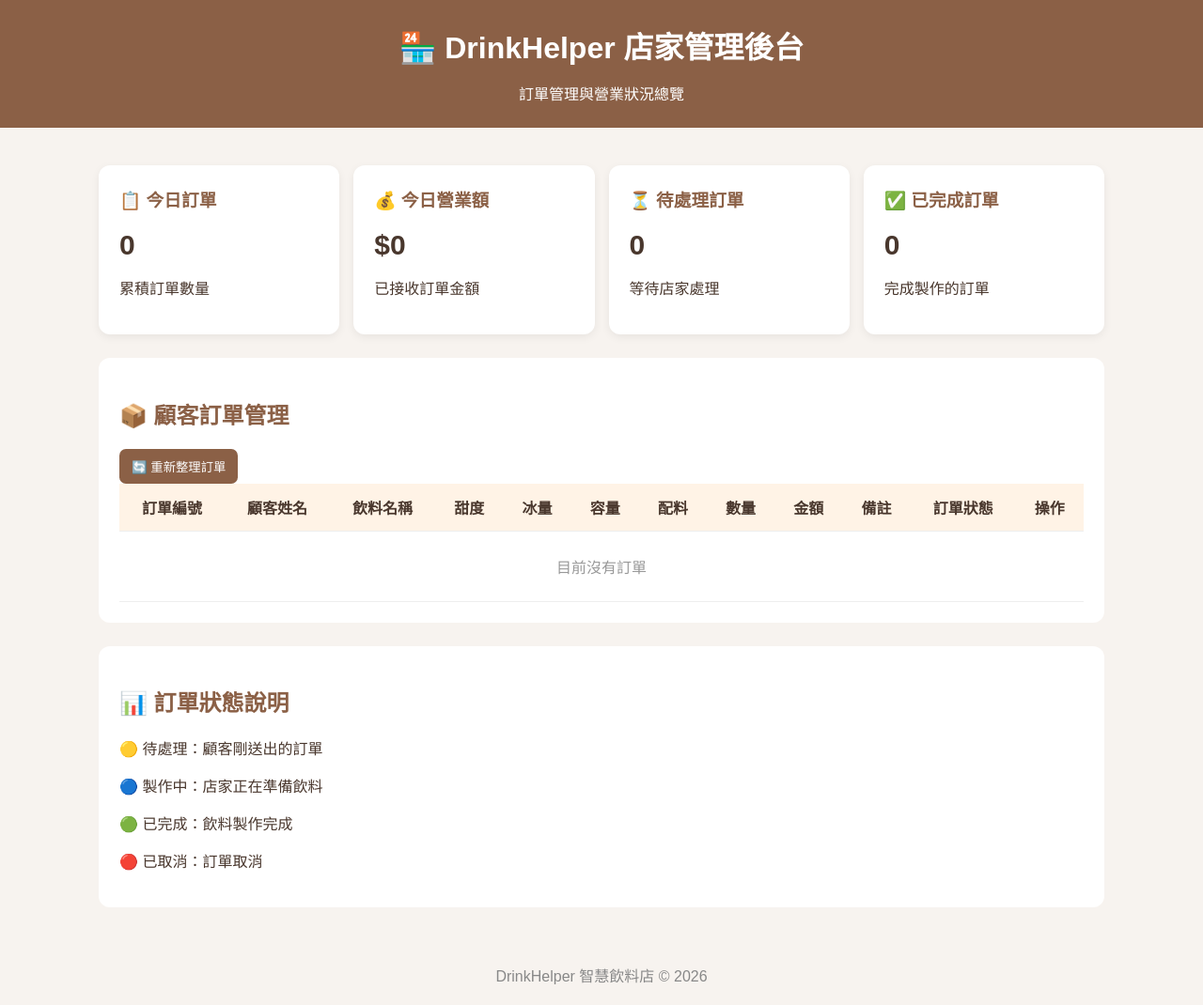
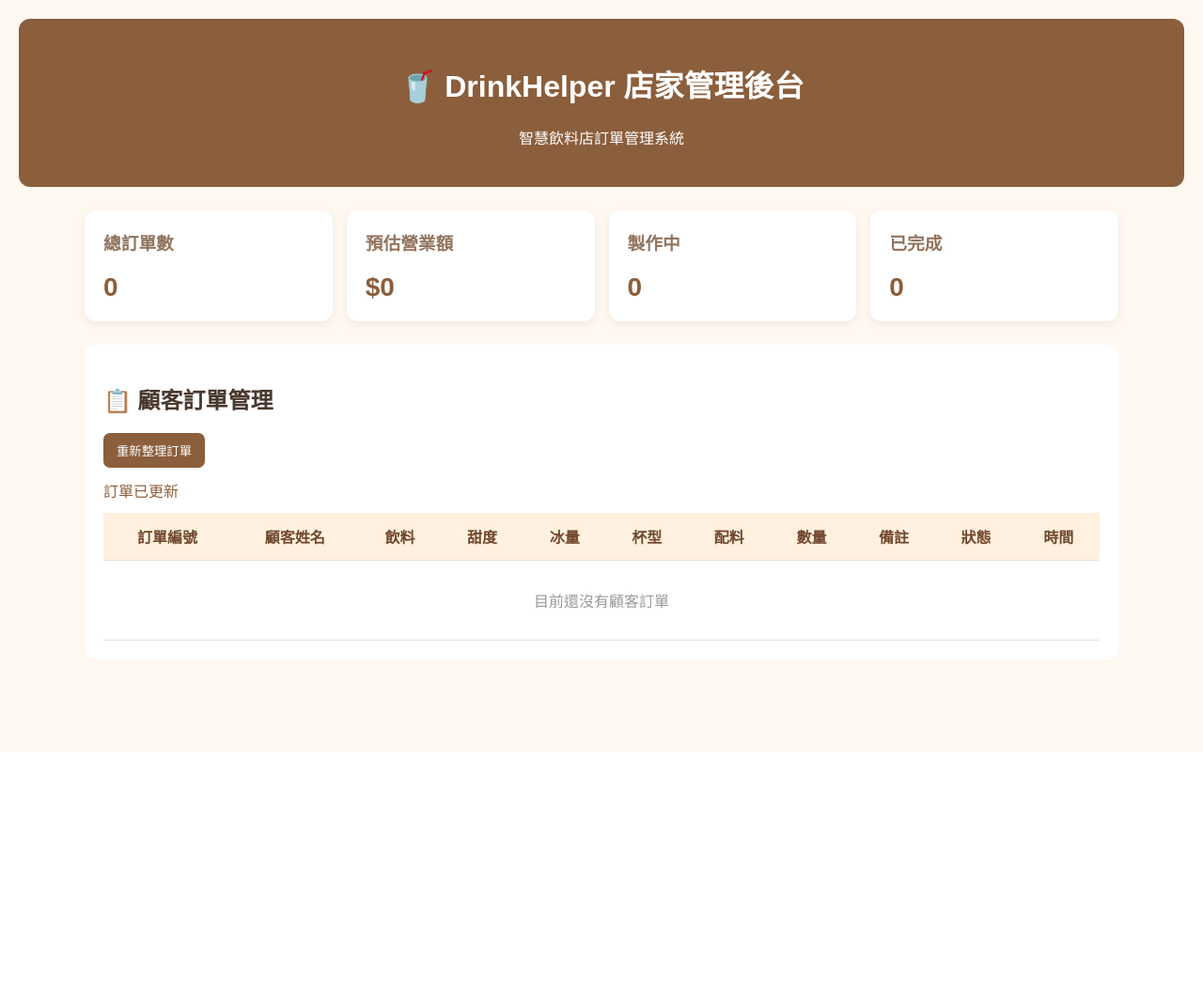
Before and after one commit to c115193201-lgtm/Repository-name, a Flask app: page /admin in a window 1280 px wide. Shown: the whole page at 94% size. After the commit the page ends 800 px from the top, so only its background shows below. Run offline with Flask 3, Linux system fonts and the light colour scheme; data that the repository does not hold is empty.

Commit message:
Update admin.html

```diff
--- a/templates/admin.html
+++ b/templates/admin.html
@@ -1,555 +1,354 @@
-
 
 <!DOCTYPE html>
-
 <html lang="zh-TW">
-
 <head>
-
 <meta charset="UTF-8">
-
 <meta name="viewport" content="width=device-width, initial-scale=1.0">
-
 <title>DrinkHelper 店家管理後台</title>
 
 <style>
-
-* {
-
-    box-sizing: border-box;
-
-}
+* { box-sizing: border-box; }
 
 body {
-
     margin: 0;
-
+    padding: 20px;
     font-family: Arial, "Microsoft JhengHei", sans-serif;
-
-    background: #f7f3ef;
-
-    color: #49372d;
-
+    background: #fff8f0;
+    color: #49382e;
 }
 
 header {
-
-    background: #8b6046;
-
+    background: #8b5e3c;
     color: white;
-
     padding: 25px;
-
+    border-radius: 12px;
     text-align: center;
-
-}
-
-header h1 {
-
-    margin: 0;
-
-}
-
-header p {
-
-    margin-bottom: 0;
-
 }
 
 .container {
-
     max-width: 1100px;
-
     margin: 25px auto;
-
-    padding: 15px;
-
 }
 
 .stats {
-
     display: grid;
-
     grid-template-columns: repeat(auto-fit, minmax(180px, 1fr));
-
     gap: 15px;
-
+    margin-bottom: 25px;
 }
 
 .card {
-
     background: white;
-
-    padding: 22px;
-
+    padding: 20px;
     border-radius: 12px;
-
     box-shadow: 0 3px 10px #00000010;
-
 }
 
 .card h3 {
-
-    color: #8b6046;
-
+    color: #92745e;
     margin-top: 0;
-
 }
 
 .number {
-
-    font-size: 30px;
-
+    font-size: 28px;
     font-weight: bold;
-
+    color: #8b5e3c;
 }
 
-.section {
-
+.table-box {
     background: white;
-
-    margin-top: 25px;
-
-    padding: 22px;
-
+    padding: 20px;
     border-radius: 12px;
-
     overflow-x: auto;
-
-}
-
-h2 {
-
-    color: #8b6046;
-
 }
 
 table {
-
     width: 100%;
-
     border-collapse: collapse;
-
-    min-width: 750px;
-
+    min-width: 850px;
 }
 
 th, td {
-
     padding: 13px;
-
+    border-bottom: 1px solid #eee0d3;
     text-align: center;
-
-    border-bottom: 1px solid #eee;
-
 }
 
 th {
-
-    background: #fff3e6;
-
+    background: #fff0df;
+    color: #70482e;
 }
 
 select {
-
     padding: 8px;
-
-    border-radius: 7px;
-
-    border: 1px solid #ddd;
-
+    border: 1px solid #d8c5b5;
+    border-radius: 6px;
 }
 
 button {
-
-    padding: 9px 13px;
-
+    background: #8b5e3c;
+    color: white;
     border: none;
-
+    padding: 9px 14px;
     border-radius: 7px;
-
-    background: #8b6046;
-
-    color: white;
-
     cursor: pointer;
-
 }
 
 button:hover {
-
-    background: #68452f;
-
+    background: #70482e;
 }
 
-.delete {
-
-    background: #c65b50;
-
+.status {
+    font-weight: bold;
 }
 
 .empty {
-
     text-align: center;
-
+    padding: 30px;
     color: #999;
-
-    padding: 25px;
-
 }
 
-footer {
-
-    text-align: center;
-
-    padding: 20px;
-
-    color: #888;
-
+#message {
+    margin: 12px 0;
+    color: #8b5e3c;
 }
 
+@media (max-width: 600px) {
+    body { padding: 10px; }
+    header { padding: 18px; }
+}
 </style>
-
 </head>
 
 <body>
 
 <header>
-
-    <h1>🏪 DrinkHelper 店家管理後台</h1>
-
-    <p>訂單管理與營業狀況總覽</p>
-
+    <h1>🥤 DrinkHelper 店家管理後台</h1>
+    <p>智慧飲料店訂單管理系統</p>
 </header>
 
 <div class="container">
 
     <div class="stats">
-
         <div class="card">
-
-            <h3>📋 今日訂單</h3>
-
+            <h3>總訂單數</h3>
             <div class="number" id="totalOrders">0</div>
-
-            <p>累積訂單數量</p>
-
         </div>
 
         <div class="card">
-
-            <h3>💰 今日營業額</h3>
-
-            <div class="number" id="totalMoney">$0</div>
-
-            <p>已接收訂單金額</p>
-
+            <h3>預估營業額</h3>
+            <div class="number" id="totalRevenue">$0</div>
         </div>
 
         <div class="card">
-
-            <h3>⏳ 待處理訂單</h3>
-
+            <h3>製作中</h3>
             <div class="number" id="pendingOrders">0</div>
-
-            <p>等待店家處理</p>
-
         </div>
 
         <div class="card">
-
-            <h3>✅ 已完成訂單</h3>
-
+            <h3>已完成</h3>
             <div class="number" id="finishedOrders">0</div>
-
-            <p>完成製作的訂單</p>
-
         </div>
-
     </div>
 
-    <div class="section">
+    <div class="table-box">
+        <h2>📋 顧客訂單管理</h2>
 
-        <h2>📦 顧客訂單管理</h2>
+        <button onclick="loadOrders()">重新整理訂單</button>
 
-        <button onclick="loadOrders()">🔄 重新整理訂單</button>
+        <p id="message">正在載入訂單...</p>
 
         <table>
-
             <thead>
-
                 <tr>
-
                     <th>訂單編號</th>
-
                     <th>顧客姓名</th>
-
-                    <th>飲料名稱</th>
-
+                    <th>飲料</th>
                     <th>甜度</th>
-
                     <th>冰量</th>
-
-                    <th>容量</th>
-
+                    <th>杯型</th>
                     <th>配料</th>
-
                     <th>數量</th>
-
-                    <th>金額</th>
-
                     <th>備註</th>
-
-                    <th>訂單狀態</th>
-
-                    <th>操作</th>
-
+                    <th>狀態</th>
+                    <th>時間</th>
                 </tr>
-
             </thead>
 
-            <tbody id="orderList">
-
+            <tbody id="orderTable">
                 <tr>
-
-                    <td colspan="12" class="empty">
-
-                        目前沒有訂單
-
-                    </td>
-
+                    <td colspan="11" class="empty">目前沒有訂單</td>
                 </tr>
-
             </tbody>
-
         </table>
-
-    </div>
-
-    <div class="section">
-
-        <h2>📊 訂單狀態說明</h2>
-
-        <p>🟡 待處理：顧客剛送出的訂單</p>
-
-        <p>🔵 製作中：店家正在準備飲料</p>
-
-        <p>🟢 已完成：飲料製作完成</p>
-
-        <p>🔴 已取消：訂單取消</p>
-
     </div>
 
 </div>
 
-<footer>
+<script>
+const prices = {
+    "青檸烏龍": 45,
+    "桂花青茶": 35,
+    "四季春茶": 30,
+    "冷泡金萱": 40,
+    "鮮橙綠茶": 55,
+    "多多綠": 50,
+    "葡萄柚綠": 55,
+    "荔枝烏龍": 50,
+    "金桔檸檬": 45,
+    "百香果綠": 50,
+    "蜂蜜檸檬": 45,
+    "水蜜桃青茶": 50,
+    "芒果綠茶": 55,
+    "鳳梨青茶": 50,
+    "梅子綠茶": 45,
+    "草莓果茶": 55,
+    "黑糖鮮奶": 60,
+    "焦糖奶茶": 55,
+    "芋頭鮮奶": 65,
+    "珍珠奶茶": 50
+};
 
-    DrinkHelper 智慧飲料店 © 2026
+const table = document.getElementById("orderTable");
+const message = document.getElementById("message");
 
-</footer>
-
-<script>
-
-// 讀取訂單資料
-
-function getOrders() {
-
-    return JSON.parse(localStorage.getItem("drinkOrders") || "[]");
-
+function addCell(row, value) {
+    const cell = document.createElement("td");
+    cell.textContent = value ?? "";
+    row.appendChild(cell);
 }
 
-// 儲存訂單資料
+async function loadOrders() {
+    message.textContent = "正在載入訂單...";
 
-function saveOrders(orders) {
+    try {
+        const response = await fetch("/api/orders");
 
-    localStorage.setItem("drinkOrders", JSON.stringify(orders));
+        if (!response.ok) {
+            throw new Error("讀取訂單失敗");
+        }
 
+        const orders = await response.json();
+
+        table.innerHTML = "";
+
+        let revenue = 0;
+        let pending = 0;
+        let finished = 0;
+
+        document.getElementById("totalOrders").textContent =
+            orders.length;
+
+        orders.forEach(order => {
+            const quantity = Number(order.quantity) || 0;
+            revenue += (prices[order.drink] || 0) * quantity;
+
+            if (order.status === "製作中") pending++;
+            if (order.status === "已完成") finished++;
+
+            const row = document.createElement("tr");
+
+            addCell(row, "#" + order.id);
+            addCell(row, order.customer);
+            addCell(row, order.drink);
+            addCell(row, order.sugar);
+            addCell(row, order.ice);
+            addCell(row, order.size);
+            addCell(row, order.topping);
+            addCell(row, quantity);
+            addCell(row, order.note);
+
+            const statusCell = document.createElement("td");
+            const select = document.createElement("select");
+
+            ["製作中", "已完成", "已取消"].forEach(status => {
+                const option = document.createElement("option");
+                option.value = status;
+                option.textContent = status;
+
+                if (order.status === status) {
+                    option.selected = true;
+                }
+
+                select.appendChild(option);
+            });
+
+            select.addEventListener("change", async function() {
+                await updateStatus(order.id, select.value);
+            });
+
+            statusCell.appendChild(select);
+            row.appendChild(statusCell);
+
+            const time = order.created_at
+                ? new Date(order.created_at.replace(" ", "T"))
+                    .toLocaleString("zh-TW")
+                : "";
+
+            addCell(row, time);
+
+            table.appendChild(row);
+        });
+
+        if (orders.length === 0) {
+            const row = document.createElement("tr");
+            const cell = document.createElement("td");
+
+            cell.colSpan = 11;
+            cell.className = "empty";
+            cell.textContent = "目前還沒有顧客訂單";
+
+            row.appendChild(cell);
+            table.appendChild(row);
+        }
+
+        document.getElementById("totalRevenue").textContent =
+            "$" + revenue;
+
+        document.getElementById("pendingOrders").textContent =
+            pending;
+
+        document.getElementById("finishedOrders").textContent =
+            finished;
+
+        message.textContent = "訂單已更新";
+
+    } catch (error) {
+        message.textContent = "無法讀取訂單，請確認伺服器是否正常運作。";
+        console.error(error);
+    }
 }
 
-// 顯示訂單
-
-function loadOrders() {
-
-    const orders = getOrders();
-
-    const list = document.getElementById("orderList");
-
-    list.innerHTML = "";
-
-    if (orders.length === 0) {
-
-        list.innerHTML = `
-
-            <tr>
-
-                <td colspan="12" class="empty">
-
-                    目前沒有訂單
-
-                </td>
-
-            </tr>
-
-        `;
-
-    }
-
-    orders.forEach((order, index) => {
-
-        const row = document.createElement("tr");
-
-        const values = [
-
-            order.id || index + 1,
-
-            order.customer,
-
-            order.drink,
-
-            order.sugar,
-
-            order.ice,
-
-            order.size,
-
-            order.topping,
-
-            order.quantity,
-
-            "$" + order.total,
-
-            order.note || "無"
-
-        ];
-
-        values.forEach(value => {
-
-            const cell = document.createElement("td");
-
-            cell.textContent = value ?? "";
-
-            row.appendChild(cell);
-
+async function updateStatus(id, status) {
+    try {
+        const response = await fetch("/api/orders/" + id, {
+            method: "PATCH",
+            headers: {
+                "Content-Type": "application/json"
+            },
+            body: JSON.stringify({ status: status })
         });
 
-        const statusCell = document.createElement("td");
+        const result = await response.json();
 
-        const statusSelect = document.createElement("select");
+        if (!response.ok || !result.success) {
+            throw new Error(result.message || "更新失敗");
+        }
 
-        ["待處理", "製作中", "已完成", "已取消"].forEach(status => {
+        message.textContent = "訂單 #" + id + " 狀態更新成功！";
 
-            const option = document.createElement("option");
+        await loadOrders();
 
-            option.value = status;
-
-            option.textContent = status;
-
-            statusSelect.appendChild(option);
-
-        });
-
-        statusSelect.value = order.status || "待處理";
-
-        statusSelect.addEventListener("change", function() {
-
-            const latestOrders = getOrders();
-
-            latestOrders[index].status = this.value;
-
-            saveOrders(latestOrders);
-
-            loadOrders();
-
-        });
-
-        statusCell.appendChild(statusSelect);
-
-        row.appendChild(statusCell);
-
-        const actionCell = document.createElement("td");
-
-        const deleteButton = document.createElement("button");
-
-        deleteButton.textContent = "刪除";
-
-        deleteButton.className = "delete";
-
-        deleteButton.addEventListener("click", function() {
-
-            if (confirm("確定要刪除這筆訂單嗎？")) {
-
-                const latestOrders = getOrders();
-
-                latestOrders.splice(index, 1);
-
-                saveOrders(latestOrders);
-
-                loadOrders();
-
-            }
-
-        });
-
-        actionCell.appendChild(deleteButton);
-
-        row.appendChild(actionCell);
-
-        list.appendChild(row);
-
-    });
-
-    // 統計訂單
-
-    const validOrders = orders.filter(
-
-        order => order.status !== "已取消"
-
-    );
-
-    const totalMoney = validOrders.reduce(
-
-        (sum, order) => sum + Number(order.total || 0), 0
-
-    );
-
-    const pending = orders.filter(
-
-        order => !order.status || order.status === "待處理"
-
-    ).length;
-
-    const finished = orders.filter(
-
-        order => order.status === "已完成"
-
-    ).length;
-
-    document.getElementById("totalOrders").textContent =
-
-        orders.length;
-
-    document.getElementById("totalMoney").textContent =
-
-        "$" + totalMoney;
-
-    document.getElementById("pendingOrders").textContent =
-
-        pending;
-
-    document.getElementById("finishedOrders").textContent =
-
-        finished;
-
+    } catch (error) {
+        alert("狀態更新失敗：" + error.message);
+        await loadOrders();
+    }
 }
 
-// 每三秒重新整理
-
+// 每 5 秒自動更新一次
 loadOrders();
-
-setInterval(loadOrders, 3000);
-
+setInterval(loadOrders, 5000);
 </script>
 
 </body>
-
 </html>
```
